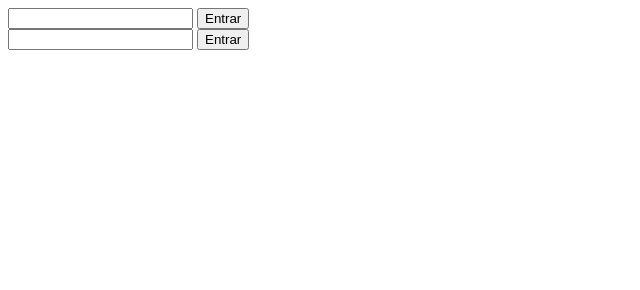
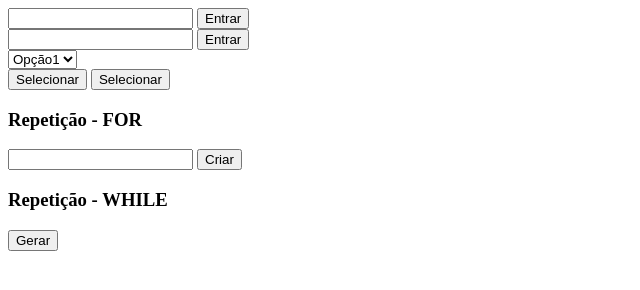
Before and after one commit to Erickenzom/Curso-web, a plain HTML site: page Unit11/index.html in a window 1280 px wide. Shown: the whole page, without its empty margins (0-640 px from the left). Drawn offline with Linux system fonts and the light colour scheme.

Commit message:
estudando js

```diff
--- a/Unit11/index.html
+++ b/Unit11/index.html
@@ -36,6 +36,85 @@
     </div>
 
 
+
+
+
+    <div>
+        <select id = "opcoes">
+            <option value = "1"> Opção1</option>
+            <option value = "2"> Opção2</option>
+            <option value = "3"> Opção3</option>
+        </select>
+    </div>
+
+    <button
+        onclick="
+            var op = document.getElementById('opcoes').value
+            console.log(op)
+        ">
+     Selecionar
+    </button>
+
+    <button
+        onclick="
+            var op = document.getElementById('opcoes').value
+            switch(op){
+                case '1':
+                    alert('1')
+                    break
+                case '2':
+                    alert('2')
+                    break
+                case '3':
+                    alert('3')
+                    break
+                default:
+                    alert('Nada')
+            }
+        ">
+        Selecionar
+    </button>
+
+    <h3>Repetição - FOR</h3>
+
+    <div id ="for">
+        <input id="qtd">
+        <button onclick="
+            var qtdInput = document.getElementById('qtd').value
+            var htmlFinal = ''
+
+            for(var i = 0; i < qtdInput; i++){
+                htmlFinal += 'Nome: <input><br><br>'
+            }
+            document.getElementById('nomes').innerHTML = htmlFinal
+    ">
+            Criar
+        </button>
+
+        <div id="nomes"> </div>
+    </div>
+
+    <h3>Repetição - WHILE</h3>
+
+    <div id="while">
+        <button onclick="
+            var num = Math.floor(Math.random() * 10)
+            console.log(num)
+            htmlFinal=''
+
+            while(num!=2){
+                htmlFinal+=num
+                num = Math.floor(Math.random() * 10)
+            }
+            document.getElementById('numeros').innerHTML = htmlFinal
+            ">
+            Gerar
+        </button>
+
+        <div id="numeros"></div>
+
+    </div>
+
     <script src="script.js"></script>
 </body>
 </html>
```
